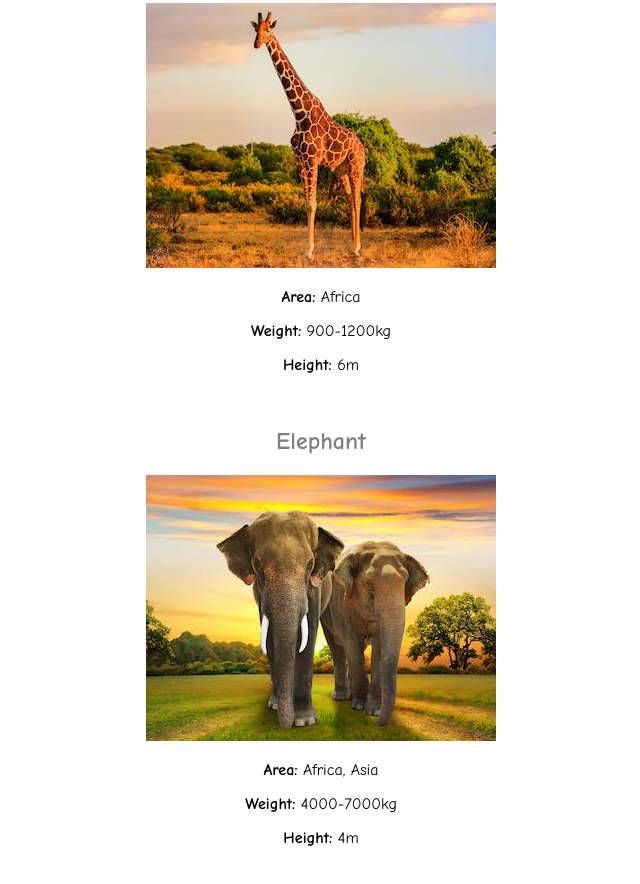
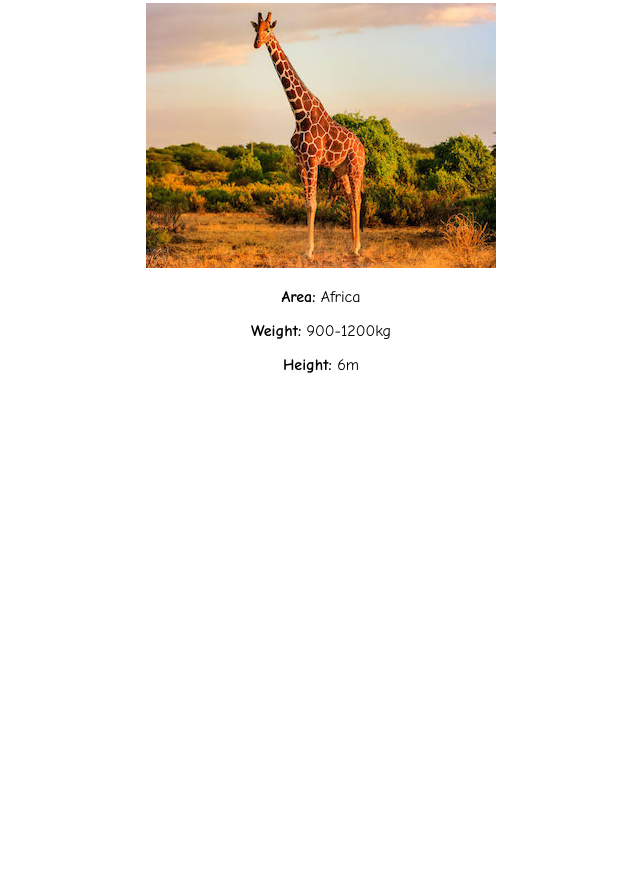
Before and after one commit to Un4ro/wild_animals, a plain HTML site: page index.html in a window 1280 px wide. Shown: the part 324-1208 px from the top of the page, without its empty margins (319-959 px from the left). After the commit the page ends 800 px from the top, so only its background shows below. Drawn offline with Linux system fonts and the light colour scheme.

Commit message:
Удален слон

```diff
--- a/index.html
+++ b/index.html
@@ -30,11 +30,7 @@
     <p><b>Height:</b> 6m</p>
     <br>
 
-    <h2 style="color:gray">Elephant</h2>
-    <img width=350px src="pictures/elephant.jpg">
-    <p><b>Area:</b> Africa, Asia</p>
-    <p><b>Weight:</b> 4000-7000kg</p>
-    <p><b>Height:</b> 4m</p>
+
     <br>
 
   </body>
```
